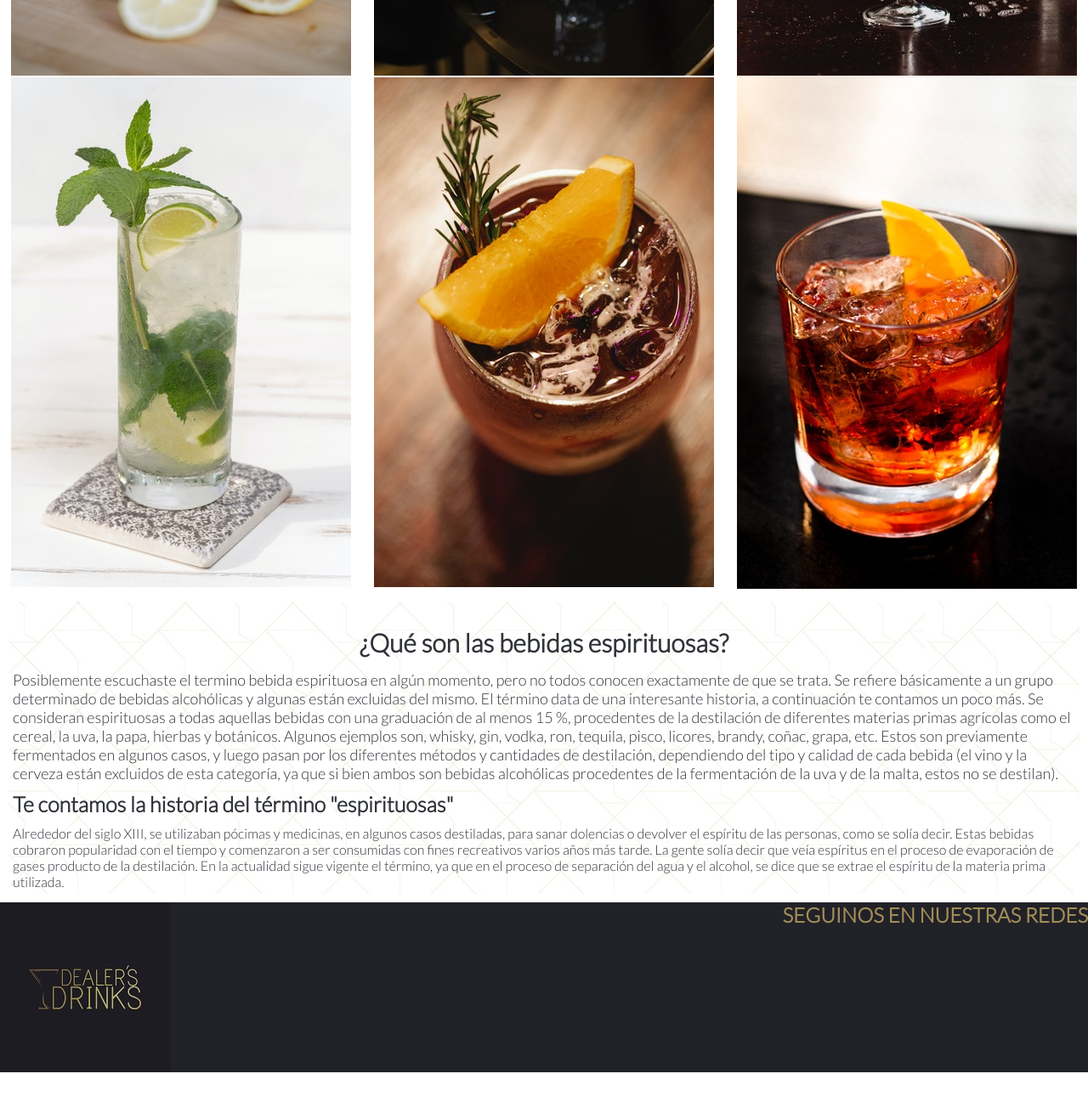
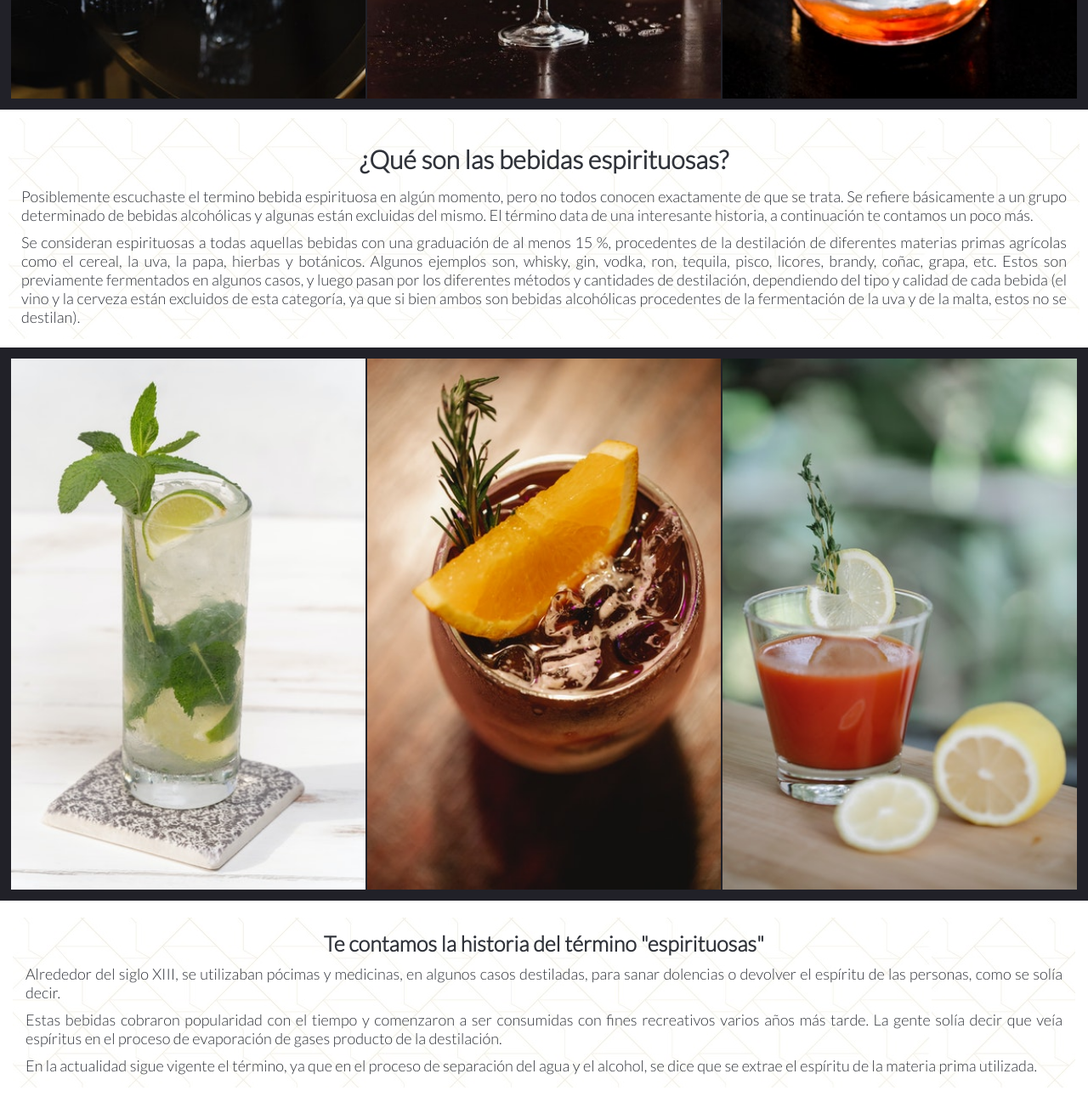
Before and after one commit to silvina-lazaro/dealers.drinks, a plain HTML site: page index.html in a window 1280 px wide. Shown: the part 980-2277 px from the top of the page at 85% size. Before the commit the page ends 2242 px from the top, so only its background shows below. Drawn offline with Linux system fonts and the light colour scheme.

Commit message:
se da formato a recetas y se modifica el inicio

```diff
--- a/css/style.css
+++ b/css/style.css
@@ -141,16 +141,35 @@
 
 /*Fin estilos galería*/
 /*Inicio estilos espirituosas*/
+.inicio--galeria1 {
+    padding: 1%;
+    align-items: center;
+    background-color: #212128;
+    display: grid;
+    gap: 2px;
+    grid-template-columns: repeat (3 1fr);
+    grid-template-rows: 1;
+    height: auto;
+}
+.inicio--galeria1 img {
+    width: 100%;
+    height: 100%;
+}
+
+.inicio--galeria1 :nth-child(1) {
+    grid-column: 1 / 2;
+}
+.inicio--galeria1 :nth-child(2) {
+    grid-column: 2 / 3;
+}
+.inicio--galeria1 :nth-child(3) {
+    grid-column: 3 / 4;
+}
 .espirituosas {
-    display: flex;
-    flex-direction: column;
     margin: 10px;
     padding: 5px;
-    color: #30333A;
     height: auto;
     font-family: 'Lato', sans-serif;
-    font-size: 24px;
-    text-align: left;
     background-image: url(../dealers-drinks-images/entramado.jpg);
    }
 
@@ -163,25 +182,60 @@
     text-align: center;
 }
 
-.espirituosas--definicion {
+.espirituosas p {
+    margin: 10px;
+    text-align: justify;
     color: #30333A;
     font-family: 'Lato', sans-serif;
     font-size: 18px;
     font-weight: 300;
 }
+.inicio--galeria2 {
+    padding: 1%;
+    align-items: center;
+    background-color: #212128;
+    display: grid;
+    gap: 2px;
+    grid-template-columns: repeat (3 1fr);
+    grid-template-rows: 1;
+    height: auto;
+}
+.inicio--galeria2 img {
+    width: 100%;
+    height: 100%;
+}
 
-.espirituosas h3 {
+.inicio--galeria2 :nth-child(1) {
+    grid-column: 1 / 2;
+}
+.inicio--galeria2 :nth-child(2) {
+    grid-column: 2 / 3;
+}
+.inicio--galeria2 :nth-child(3) {
+    grid-column: 3 / 4;
+}
+.espirituosas--historia {
+    margin: 20px 15px 20px 15px;
+    padding: 5px;
+    height: auto;
+    font-family: 'Lato', sans-serif;
+    background-image: url(../dealers-drinks-images/entramado.jpg);
+}
+.espirituosas--historia h3 {
     margin: 10px 0;
+    text-align: center;
     color: #30333A;
     font-family: 'Lato', sans-serif;
     font-size: 25px;
 }
 
-.espirituosas--historia {
+.espirituosas--historia p {
+    margin: 10px;
     color: #30333A;
     font-family: 'Lato', sans-serif;
-    font-size: 16px;
+    font-size: 18px;
     font-weight: 300;
+    text-align: justify;
 }
 
 
@@ -196,6 +250,7 @@
 
 /*Inicio estilos footer*/
 .piepag {
+    margin: 20px 0 0 0;
     background-color: #212128;
     display: flex;
     flex-direction: row;
@@ -221,14 +276,47 @@
 /*Inicio estilos recetas*/
 
 .recetas h1 {
-    padding: 20px;
-    color: #000624;
+    margin: 15px;
+    padding: 5%;
+    background-image: url(../dealers-drinks-images/entramado.jpg);
+    text-align: center;
+    align-items: center;
+    height: 30vh;
+    color: #a28e58;
     font-family: 'Lato', sans-serif;
     font-size: 32px;
-    text-align: center;
-
+    text-transform: uppercase;
+    font-weight: bold;
 }
-
+.tom-collins {
+    align-content: center;
+    display: grid;
+    grid-template-columns: 2fr 2fr 2fr;
+    grid-template-rows: 1;
+}
+.tom-collins img {
+    height: 100%;
+    width: 100%;
+    animation: backInDown;
+    animation-duration: 2s;
+}
+.tom-collins :nth-child(1) {
+    grid-column: 1/2;
+    padding: 4%;
+}
+.tom-collins :nth-child(2) {
+    grid-column: 2/3;
+}
+.tom-collins :nth-child(3) {
+    grid-column: 3/4;
+    margin: 10px;
+    padding: 10%;
+    color: #30333A;
+    font-family: 'Lato', sans-serif;
+    font-size: 18px;
+    font-weight: 300;
+    text-align: left
+}
 
 
 /*Fin estilos recetas*/
--- a/index.html
+++ b/index.html
@@ -36,38 +36,70 @@
         </div>
         <!--fin visión dealers-->
         <hr>
-        <section>
+        <div>
             <!--inicio galería-->
-            <div class="inicio--galeria">
-                <div class="div1"><img src="./dealers-drinks-images/inicio-cocteleria-1.jpg" alt="gintonic"> </div>
-                <div class="div2"><img src="./dealers-drinks-images/inicio-whisky-2.jpg" alt="whisky"></div>
-                <div class="div3"><img src="./dealers-drinks-images/inicio-vermut-3.jpg" alt="vermucito"></div>
-                <div class="div4"><img src="./dealers-drinks-images/inicio-negroni-4.jpg" alt="negroni"></div>
-                <div class="div5"><img src="./dealers-drinks-images/inicio-licor-5.jpg" alt="licor"></div>
-                <div class="div6"><img src="./dealers-drinks-images/inicio-barra-6.jpg" alt="bartender"></div>
+            <div class="inicio--galeria1">
+                <img src="./dealers-drinks-images/inicio-whisky.jpg" alt="whisky">
+                <img src="./dealers-drinks-images/inicio-gintonic.jpg" alt="ginandtonic">
+                <img src="./dealers-drinks-images/inicio-negroni.jpg" alt="negroni">
+
             </div>
             <!--fin galería-->
+        </div>
+        <section class="espirituosas">
+            <div>
+                <!--inicio definición de bebidas espirituosas-->
+                <h2>¿Qué son las bebidas espirituosas?</h2>
+                <p>
+                    Posiblemente escuchaste el termino bebida espirituosa en algún momento, pero no todos conocen
+                    exactamente de que se trata. Se refiere básicamente a un grupo determinado de bebidas alcohólicas y
+                    algunas están excluidas del mismo. El término data de una interesante historia, a continuación te
+                    contamos un poco más.
+                </p>
+                <p>
+                    Se consideran espirituosas a todas aquellas bebidas con una graduación de al menos 15 %, procedentes
+                    de la destilación de diferentes materias primas agrícolas como el cereal, la uva, la papa, hierbas y
+                    botánicos.
+                    Algunos ejemplos son, whisky, gin, vodka, ron, tequila, pisco, licores, brandy, coñac, grapa, etc.
+                    Estos son previamente fermentados en algunos casos, y luego pasan por los diferentes métodos y
+                    cantidades de destilación, dependiendo del tipo y calidad de cada bebida (el vino y la cerveza están
+                    excluidos de esta categoría, ya que si bien ambos son bebidas alcohólicas procedentes de la
+                    fermentación
+                    de la uva y de la malta, estos no se destilan).
+                </p>
+            </div>
         </section>
-        <section class="espirituosas">
+        <!--inicio definición de bebidas espirituosas-->
+        <div>
+            <!--inicio galería2-->
+            <div class="inicio--galeria2">
+                <img src="./dealers-drinks-images/inicio-mojito.jpg" alt="mojito">
+                <img src="./dealers-drinks-images/inicio-coctel.jpg" alt="coctel">
+                <img src="./dealers-drinks-images/inicio-bloody.jpg" alt="bloody-mary">
+
+            </div>
+            <!--fin galería2-->
+
+            <section class="espirituosas--historia">
+                <!--inicio historia "espirituosas"-->
                 <div>
-                    <!--inicio definición de bebidas espirituosas-->
-                    <h2>¿Qué son las bebidas espirituosas?</h2>
-                    <p class="espirituosas--definicion">
-                        Posiblemente escuchaste el termino bebida espirituosa en algún momento, pero no todos conocen exactamente de que se trata. Se refiere básicamente a un grupo determinado de bebidas alcohólicas y algunas están excluidas del mismo. El término data de una interesante historia, a continuación te contamos un poco más.
-                        Se consideran espirituosas a todas aquellas bebidas con una graduación de al menos 15 %, procedentes de la destilación de diferentes materias primas agrícolas como el cereal, la uva, la papa, hierbas y botánicos.
-                        Algunos ejemplos son, whisky, gin, vodka, ron, tequila, pisco, licores, brandy, coñac, grapa, etc.
-                        Estos son previamente fermentados en algunos casos, y luego pasan por los diferentes métodos y cantidades de destilación, dependiendo del tipo y calidad de cada bebida (el vino y la cerveza están excluidos de esta categoría, ya que si bien ambos son bebidas alcohólicas procedentes de la fermentación
-                        de la uva y de la malta, estos no se destilan).
+                    <h3>Te contamos la historia del término "espirituosas"</h3>
+                    <p>
+                        Alrededor del siglo XIII, se utilizaban pócimas y medicinas, en algunos casos destiladas, para
+                        sanar dolencias o devolver el espíritu de las personas, como se solía decir.
                     </p>
-                    <h3>Te contamos la historia del término "espirituosas"</h3>
-                    <p class="espirituosas--historia">
-                        Alrededor del siglo XIII, se utilizaban pócimas y medicinas, en algunos casos destiladas, para sanar dolencias o devolver el espíritu de las personas, como se solía decir.
-                        Estas bebidas cobraron popularidad con el tiempo y comenzaron a ser consumidas con fines recreativos varios años más tarde. La gente solía decir que veía espíritus en el proceso de evaporación de gases producto de la destilación.
-                        En la actualidad sigue vigente el término, ya que en el proceso de separación del agua y el alcohol, se dice que se extrae el espíritu de la materia prima utilizada.
+                    <p>
+                        Estas bebidas cobraron popularidad con el tiempo y comenzaron a ser consumidas con fines
+                        recreativos varios años más tarde. La gente solía decir que veía espíritus en el proceso de
+                        evaporación de gases producto de la destilación.
+                    </p>
+                    <p>
+                        En la actualidad sigue vigente el término, ya que en el proceso de separación del agua y el
+                        alcohol, se dice que se extrae el espíritu de la materia prima utilizada.
                     </p>
                 </div>
-        </section>
-            <!--fin definición de bebidas espirituosas-->
+            </section>
+            <!--fin historia "espirituosas"-->
         </div>
         <div class="listas">
             <!--espacio para listas de reproducción-->
```
Also changed, not shown: secciones/recetas.html (+10 -28 lines), dealers-drinks-images/boulevardier-ingredientes.png (added), dealers-drinks-images/caipiroska-ingredientes.jpg (added), dealers-drinks-images/clarito-ingredientes.jpg (added), dealers-drinks-images/daiquiri-Ingredientes.jpeg (added), dealers-drinks-images/inicio-bloody.jpg (renamed from dealers-drinks-images/inicio-barra-6.jpg), dealers-drinks-images/inicio-coctel.jpg (renamed from dealers-drinks-images/inicio-vermut-3.jpg), dealers-drinks-images/inicio-gintonic.jpg (renamed from dealers-drinks-images/inicio-cocteleria-1.jpg), dealers-drinks-images/inicio-mojito.jpg (renamed from dealers-drinks-images/inicio-licor-5.jpg), dealers-drinks-images/inicio-negroni.jpg (renamed from dealers-drinks-images/inicio-negroni-4.jpg), dealers-drinks-images/inicio-whisky.jpg (renamed from dealers-drinks-images/inicio-whisky-2.jpg), dealers-drinks-images/long-island-ingredientes.png (added), dealers-drinks-images/negroni-ingredientes.png (added), dealers-drinks-images/receta-alabama-foto.jpg (deleted), 2 more files.
